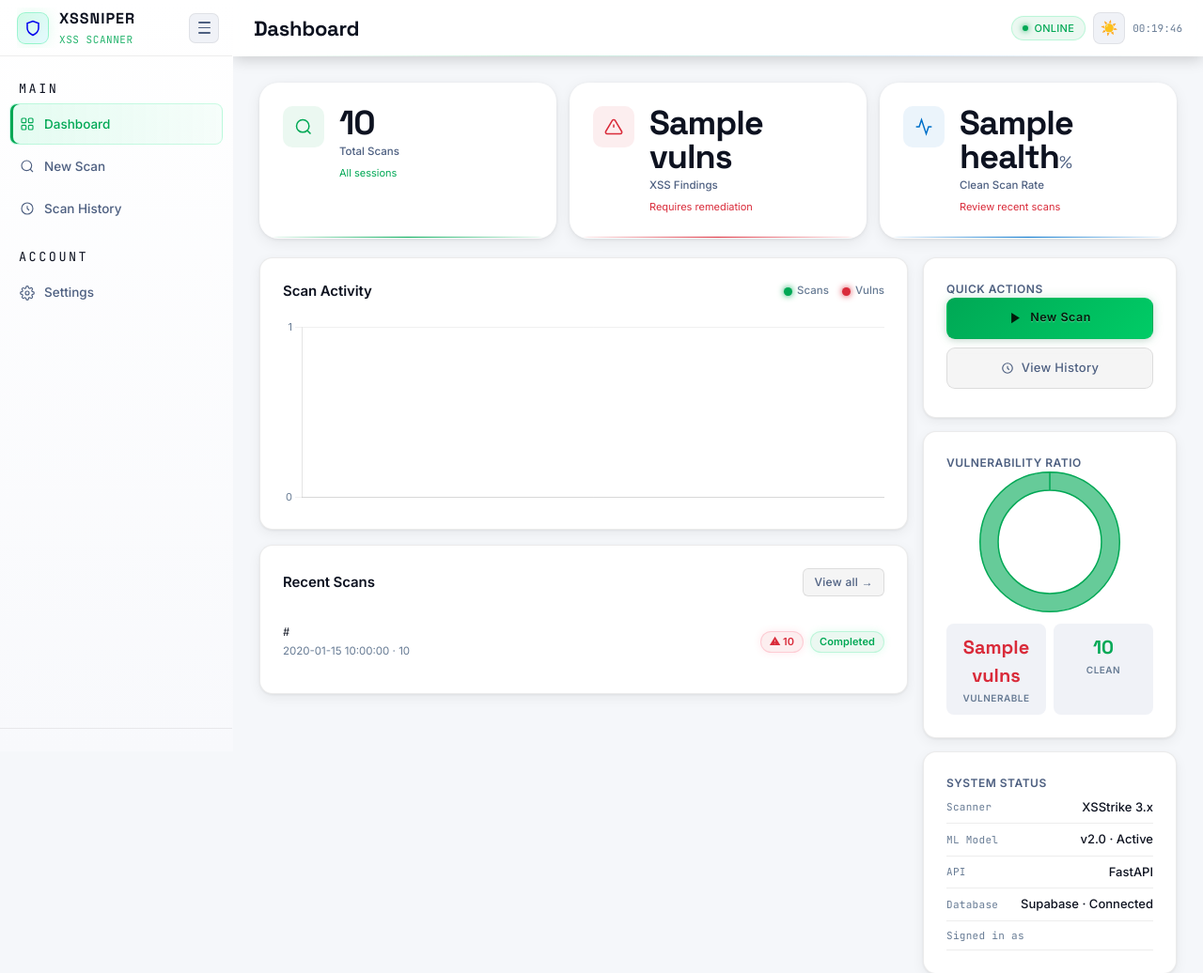
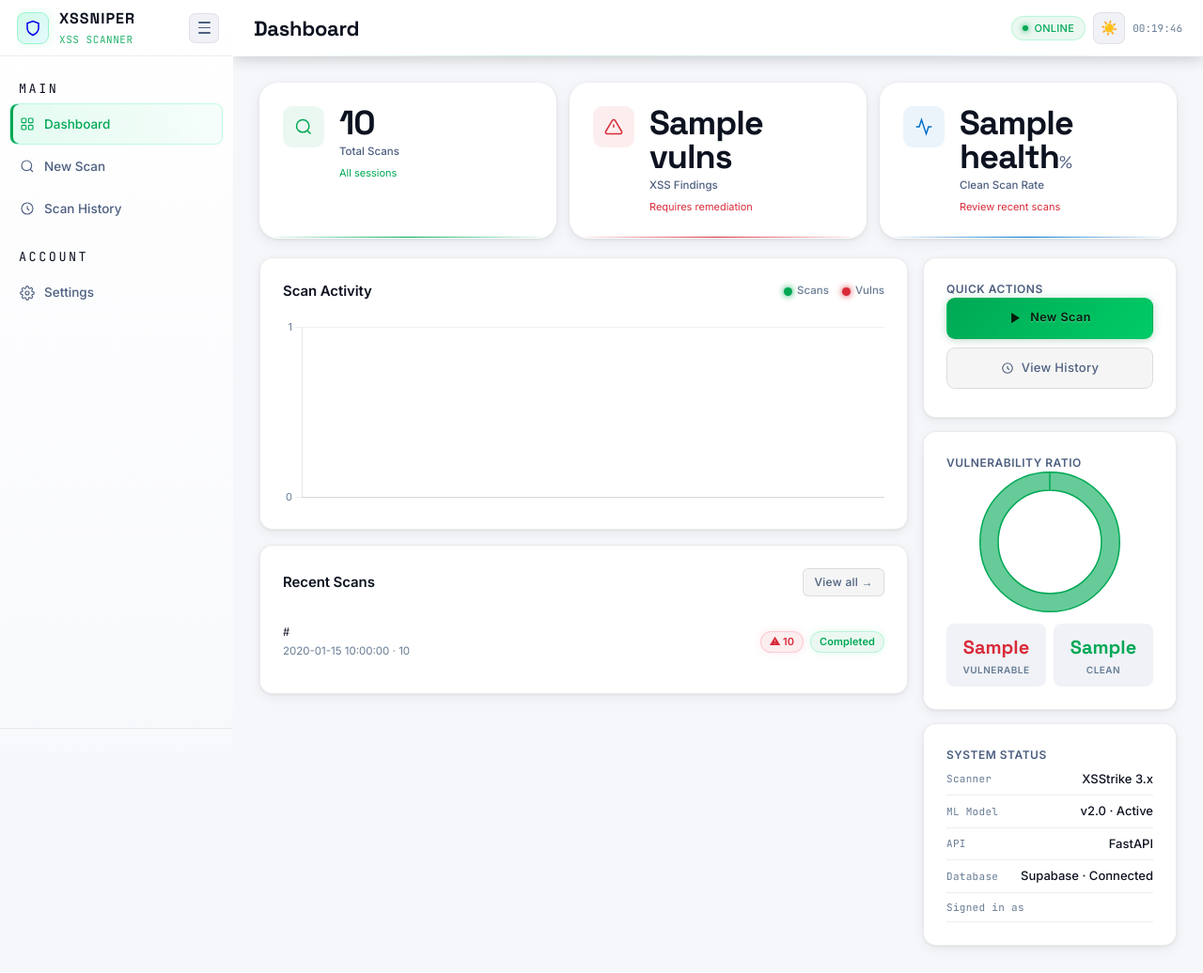
Before and after one commit to cybersecurity-fyp/XSS-Scanner, a Python web app: template frontend/templates/dashboard.html in a window 1280 px wide. Shown: the top 1036 px of the page at 94% size. Run offline with Jinja, Linux system fonts and the light colour scheme; the template is opened without the code that fills it: most values are stand-ins (such as "Sample title", 1, 10 or a date in 2020); some libraries are stand-ins or nearby versions.

Commit message:
fix: vulnerability ratio shows scan counts not finding counts
Co-Authored-By: Claude Sonnet 4.6 <noreply@anthropic.com>

```diff
--- a/frontend/templates/dashboard.html
+++ b/frontend/templates/dashboard.html
@@ -143,17 +143,17 @@
       <h2 class="card-label" id="vuln-ratio-heading">Vulnerability Ratio</h2>
       <div class="donut-wrap">
         <canvas id="vulnChart"
-                data-vulns="{{ stats.vulns }}" data-total="{{ stats.total }}"
+                data-vulns="{{ stats.vulnerable_scans }}" data-total="{{ stats.total }}"
                 role="img"
-                aria-label="Doughnut chart: {{ stats.vulns }} vulnerable, {{ [0, stats.total - stats.vulns]|max }} clean out of {{ stats.total }} total scans"></canvas>
+                aria-label="Doughnut chart: {{ stats.vulnerable_scans }} vulnerable scans, {{ stats.clean_scans }} clean scans out of {{ stats.total }} total"></canvas>
       </div>
       <div class="vuln-ratio-grid" aria-hidden="true">
         <div class="vuln-ratio-cell">
-          <div class="vuln-ratio-num danger">{{ stats.vulns }}</div>
+          <div class="vuln-ratio-num danger">{{ stats.vulnerable_scans }}</div>
           <div class="vuln-ratio-label">VULNERABLE</div>
         </div>
         <div class="vuln-ratio-cell">
-          <div class="vuln-ratio-num accent">{{ [0, stats.total - stats.vulns]|max }}</div>
+          <div class="vuln-ratio-num accent">{{ stats.clean_scans }}</div>
           <div class="vuln-ratio-label">CLEAN</div>
         </div>
       </div>
```
Also changed, not shown: app/db/scans.py (+6 -3 lines).
